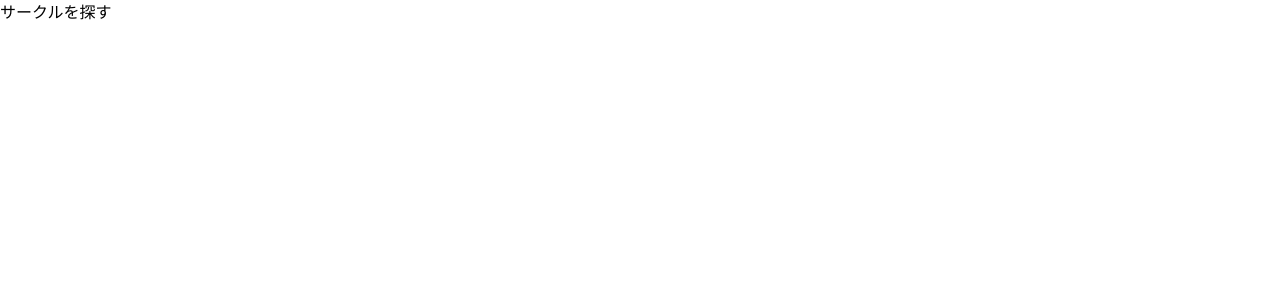
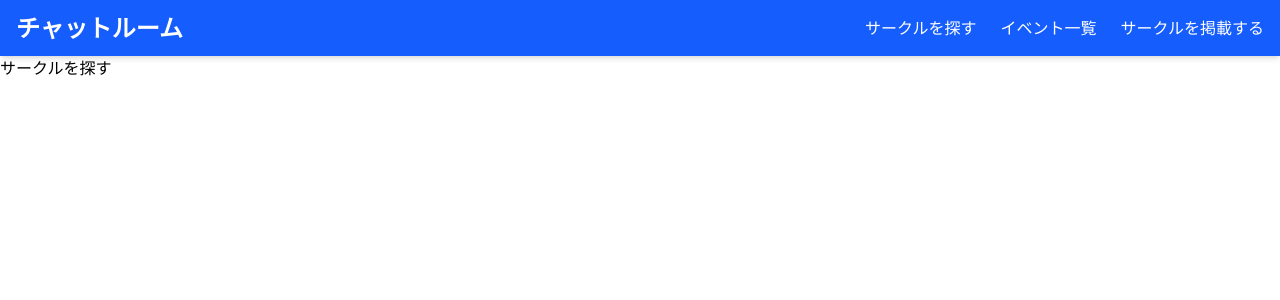
Before and after one commit to momiprog/incolle, a Next.js app: page /search in a window 1280 px wide. Shown: the top 300 px of the page. Built offline with nearby package versions, Linux system fonts and the light colour scheme.

Commit message:
headerを各ページに設定

```diff
--- a/src/app/search/page.tsx
+++ b/src/app/search/page.tsx
@@ -1,8 +1,9 @@
-"use client"
+import Header from "../components/layout/Header";
 
 export default function Search() {
     return (
         <div>
+            <Header />
             <p>サークルを探す</p>
         </div>
     );
```
